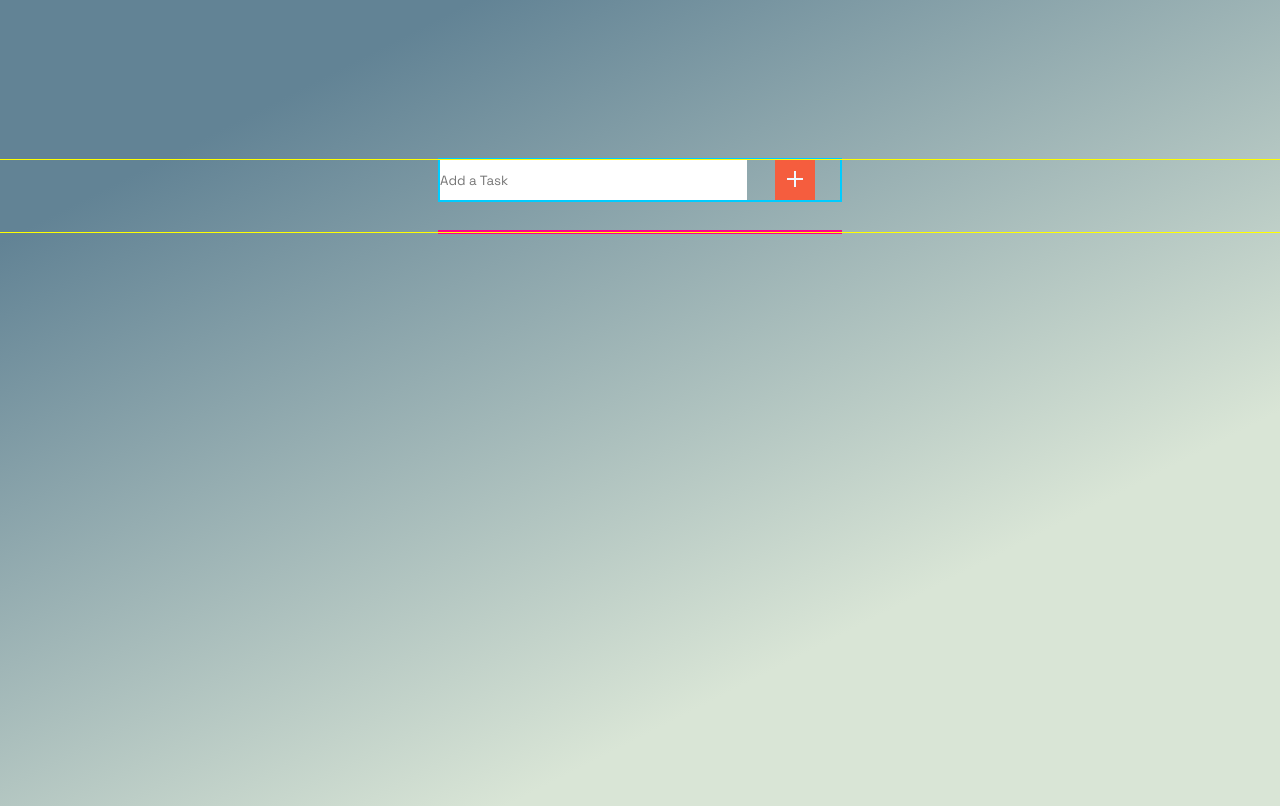
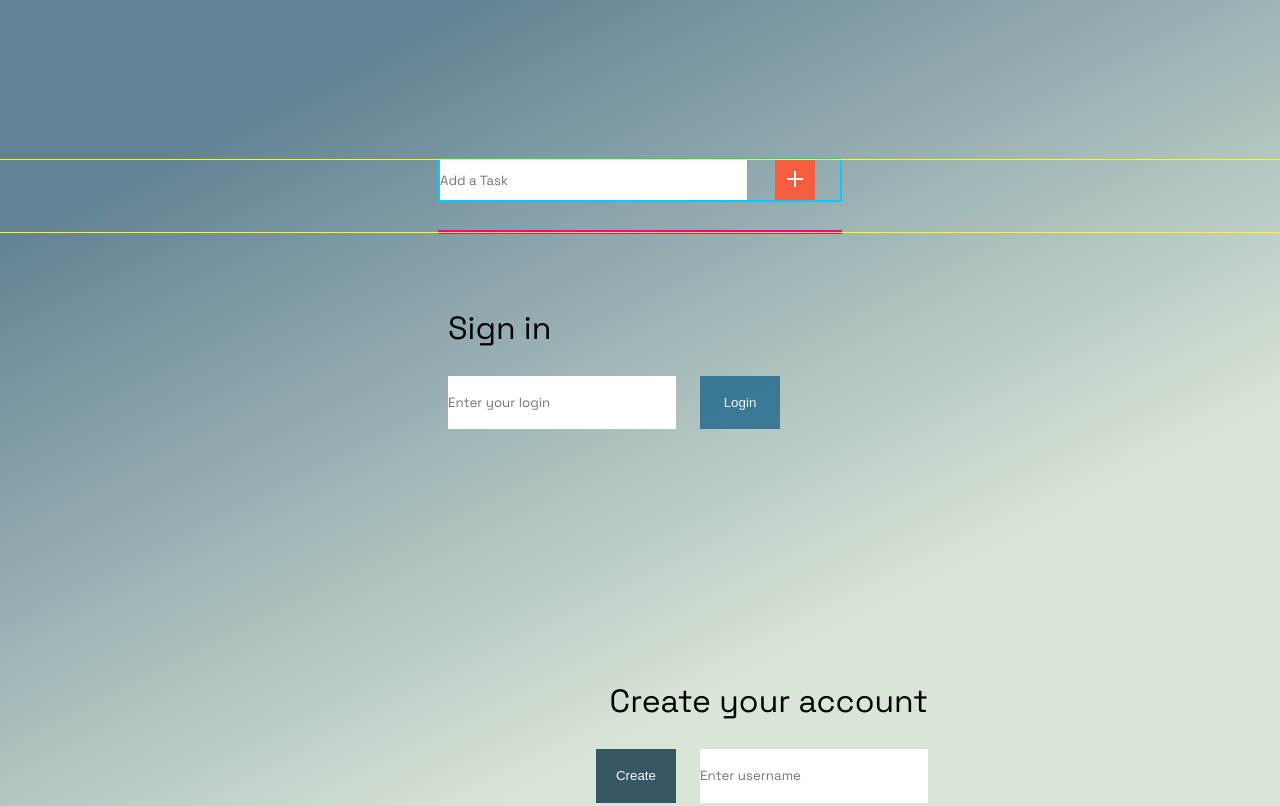
Before and after one commit to shauvia/todoapp, a website built with webpack: page src/client/views/index.html in a window 1280 px wide. Shown: the top 806 px of the page. Built offline with nearby package versions, Linux system fonts and the light colour scheme; no server answers.

Commit message:
home login/create page done, css, html created

```diff
--- a/src/client/styles/style.css
+++ b/src/client/styles/style.css
@@ -20,14 +20,13 @@ font-family: 'Tajawal', sans-serif; */
   margin-top: 10em;
   display: grid;
   grid-template-columns: 1fr;
-  grid-template-rows:repeat(2, auto); ;
+  grid-template-rows: repeat(2, auto);
   grid-template-areas:
    'formAddTask'
    'list';
-
 }
 
-form {
+#taskForm{
   outline: 2px solid rgb(0, 204, 255);
   grid-area: formAddTask;
   display: grid;
@@ -78,7 +77,7 @@ form {
 }
 
 #taskList {
-  /* grid-area: list; */
+  grid-area: list;
   justify-self: center;
   width: 25em;
   margin-top: 2em;
@@ -93,7 +92,7 @@ form {
   font-size: 1.2em;
   height: 2.5em;
   border-radius: 5px;
-  display: grid;
+  /* display: grid; */
   grid-template-columns: 1em auto 30px;
   gap: 0.5em;
   background-color: rgba(98, 131, 149, 0.781);
@@ -103,9 +102,8 @@ input[type="checkbox"] { /* checkbox styling from https://moderncss.dev/pure-css
   appearance: none;
   background-color: #fff;
   margin: 0;
-  /* to remove default styling of check boxes */
   font: inherit;
-  color: rgba(15, 64, 90, 0.781);;
+  color: rgba(15, 64, 90, 0.781);
   width: 1.15em;
   height: 1.15em;
   border: 0.13em solid currentColor;
@@ -138,7 +136,6 @@ input[type="checkbox"]:checked::before { /* checkbox styling from https://modern
   padding: 0;
   cursor: pointer;
   color: rgb(255, 166, 0);
-  border: none;
 }
 .btn-delete > .delete_button_hovered {
   display: none;
@@ -150,3 +147,94 @@ input[type="checkbox"]:checked::before { /* checkbox styling from https://modern
 .btn-delete:hover > .delete_button {
   display: none;
 }
+
+#homePage{
+  /* outline: 1px solid green; */
+  display: grid;
+  grid-template-rows: repeat(2, auto);
+  column-gap: 5%;
+  grid-template-areas:
+    'logForm'
+    'creAccForm';
+  width: 30vw;
+  margin: 5em auto 0 auto;
+}
+
+#createAccForm {
+  grid-area: creAccForm;
+  justify-self: start;
+  display: grid;
+  grid-template-columns: 1fr 1fr;
+  grid-template-rows: repeat(2, auto);
+  column-gap: 5%;
+  grid-template-areas:
+    'crAccLab crAccLab'
+    'crAccBtn crAcc';
+  width: 30em;
+}
+
+#createAccLabel {
+  grid-area: crAccLab;
+  font-size: 2em;
+  margin-bottom: 1em;
+  margin-top: 8em;
+  justify-self: end;
+  font-family: 'Space Grotesk', sans-serif;
+}
+
+#createAccount {
+  grid-area: crAcc;
+  /* margin-top: 2em; */
+  height: 4em;
+  padding: 0;
+  border: 0;
+  font-family: 'Space Grotesk', sans-serif;
+}
+
+#createAccBtn {
+  grid-area: crAccBtn;
+  justify-self: end;
+  /* margin-top: 1.5em; */
+  height: 4em;
+  width: 6em;
+  padding: 0;
+  border: 0;
+  background-color: rgba(12, 48, 68, 0.781);
+  color: aliceblue;
+}
+
+#loginForm {
+  grid-area: logForm;
+  display: grid;
+  grid-template-columns: 1fr 1fr;
+  grid-template-rows: repeat(2, auto);
+  grid-template-areas:
+    'logLab logLab'
+    'login logBtn';
+  width: 30em;
+  column-gap: 5%;
+}
+
+#loginLabel {
+  grid-area: logLab;
+  margin-bottom: 1em;
+  font-size: 2em;
+}
+
+#login {
+  grid-area: login;
+  height: 4em;
+  padding: 0;
+  border: 0;
+  font-family: 'Space Grotesk', sans-serif;
+}
+
+#loginButton {
+  grid-area: logBtn;
+  height: 4em;
+  width: 6em;
+  padding: 0;
+  border: 0;
+  background-color: rgba(26, 99, 138, 0.781);;
+  color: aliceblue;
+}
--- a/src/client/views/index.html
+++ b/src/client/views/index.html
@@ -9,7 +9,7 @@
     <title>To Do App</title>
   </head>
     <section id="addTask">
-      <form>
+      <form id="taskForm">
         <input type="text" id="task" name="taskInput" placeholder="Add a Task">
         <p id="errorMsg"></p>
         <button type="button" id="addTaskBtn">
@@ -36,10 +36,23 @@
           <input type="checkbox">
           <label>Hierbata</label>
 
+
         </li> -->
       </ul>
     </section>
-    <section id="removeTask"></section>
+    <section id="homePage">
+        <form id="createAccForm">
+          <label for="createAccount" id="createAccLabel" class="labels">Create your account</label>
+          <input type="text" id="createAccount" class="tripInputs" name="createAccount" placeholder="Enter username">
+          <button id="createAccBtn" class="buttons" type="button">Create</button>
+        </form>
+
+        <form id="loginForm">
+          <label for="logininput" id="loginLabel" class="labels">Sign in</label>
+          <input type="text" id="login" class="tripInputs" name="logininput" placeholder="Enter your login">
+          <button id="loginButton" class="buttons" type="button">Login</button>
+        </form>
+    </section>
     <body>
   </body>
 </html>
--- a/src/server/server.js
+++ b/src/server/server.js
@@ -104,7 +104,8 @@ app.delete('/tasks/:id', async function (req, res){
     for (let i = 0; i < taskArr.length; i++){
       if (taskNum == taskArr[i].taskId){
         taskArr.splice(i, 1);
-        await saveDataMongo(allTasks);
+        await
+        saveDataMongo(allTasks);
         res.send();
       }
     }
```
Also changed, not shown: dist/index.html, dist/main.js, 1 other file.
